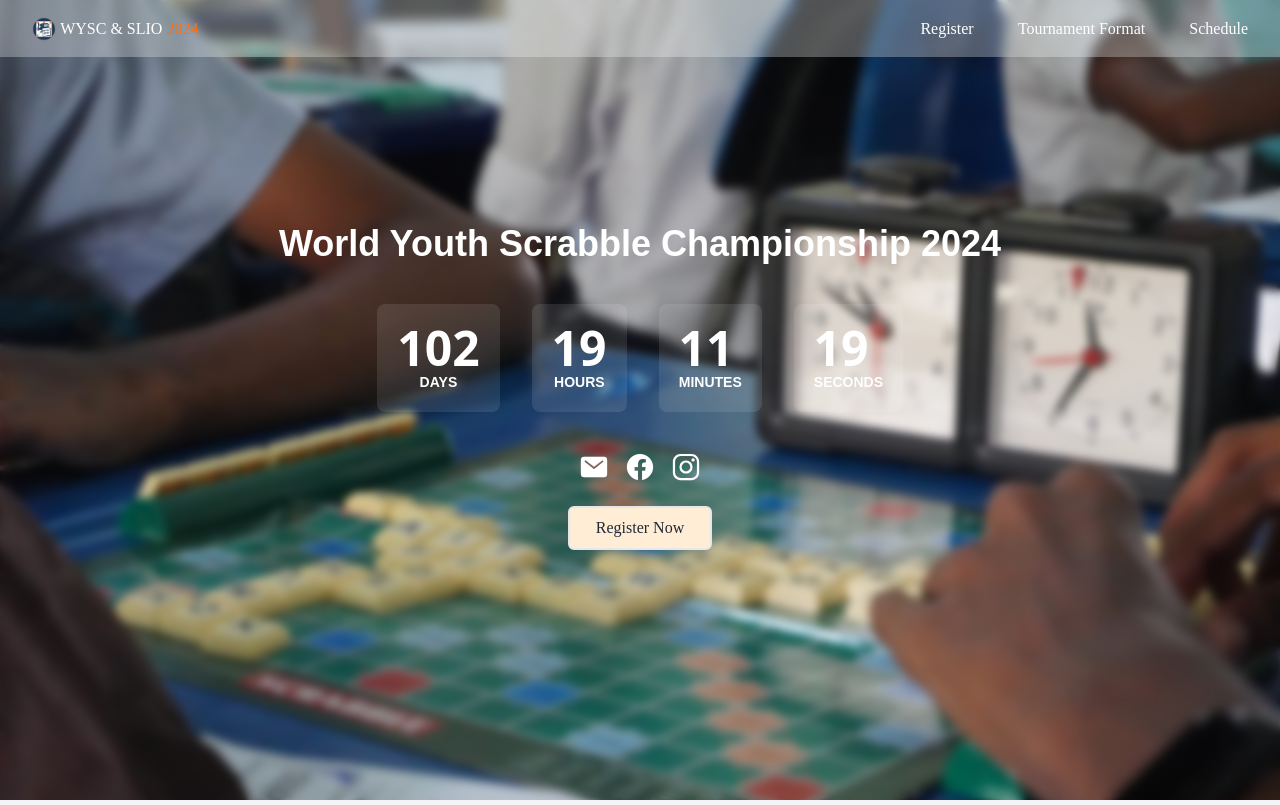
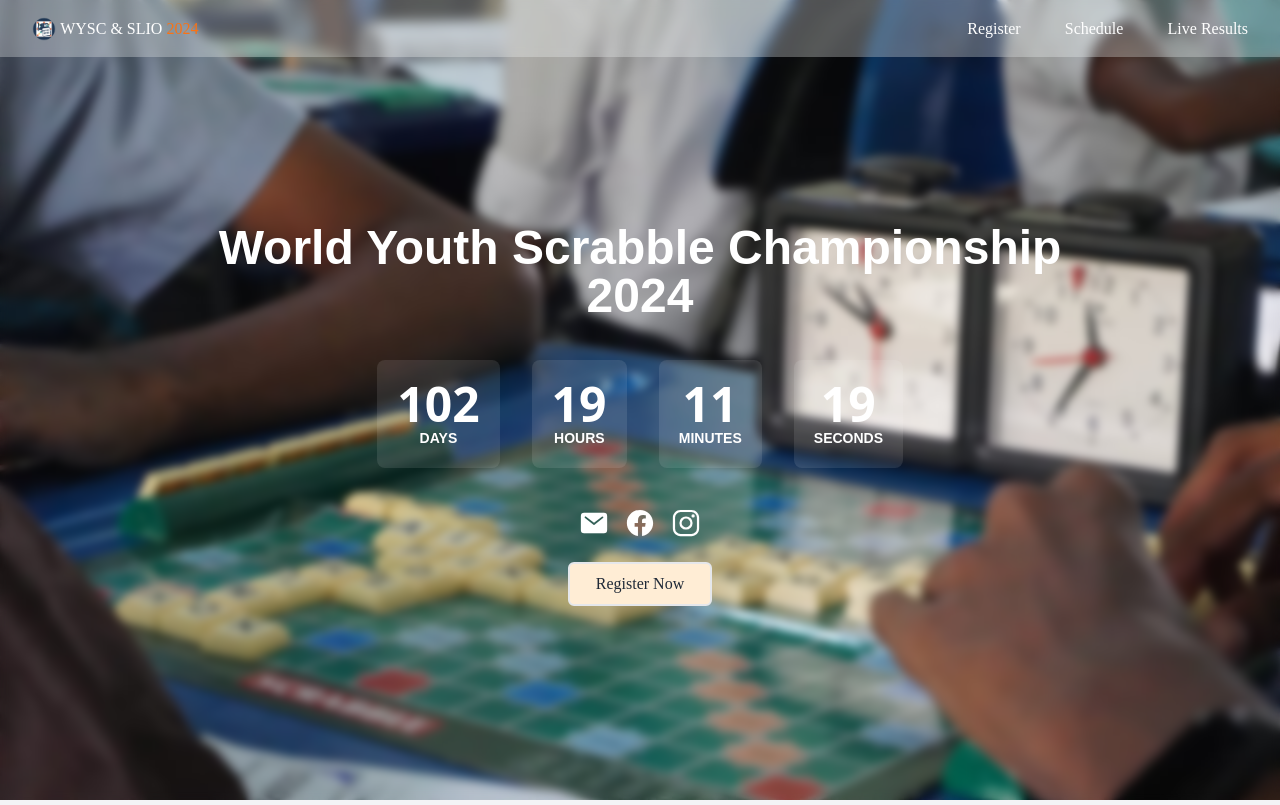
Before and after one commit to Strawberry-pumpkin/wysc-website, a Django app: page /wysc/ in a window 1280 px wide. Shown: the top 805 px of the page. Run offline with Django 4.2, Linux system fonts and the light colour scheme; some libraries are stand-ins or nearby versions; some web fonts are replaced.

Commit message:
fixed issue with js file, made the countdown responsive of wysc.html

```diff
--- a/wysc/templates/wysc.html
+++ b/wysc/templates/wysc.html
@@ -3,7 +3,7 @@
 <head>
     <meta charset="UTF-8">
     <meta name="viewport" content="width=device-width, initial-scale=1.0">
-    <title>Document</title>
+    <title>WYSC 2024</title>
     <link rel="shortcut icon" href="images/wyclogo.png" type="image/x-icon">
   <script src="https://cdn.tailwindcss.com"></script>
   <link href="https://fonts.cdnfonts.com/css/franklin-gothic?styles=17611" rel="stylesheet">
@@ -43,7 +43,6 @@
     }
 }
   </style>
-  </style>
 </head>
 <body class="antialiased text-gray-800 bg-gray-100 overflow-x-hidden" >
     <div class="fixed top-0 left-0 right-0 bg-gray-50/30  mb  -5  z-50  h-100 text-white" id="navbar">
@@ -57,8 +56,9 @@
             </div>
             <nav class="lg:block hidden space-x-10 " id="menu" >
               <a href="/accounts/signup/" class="text-base font-medium  hover:text-orange-500 block lg:inline-block">&nbsp;&nbsp;&nbsp;&nbsp;&nbsp;&nbsp;&nbsp;&nbsp;Register</a>
-              <a href="#tourney" class="text-base font-medium  hover:text-orange-500 block lg:inline-block">Tournament Format</a>
+
               <a href="#" class="text-base font-medium  hover:text-orange-500 block lg:inline-block">Schedule</a>
+              <a href="#" class="text-base font-medium  hover:text-orange-500 block lg:inline-block">Live Results</a>
 
             </nav>
             <button class="lg:hidden">
@@ -70,24 +70,24 @@
 
       </div>
       <div class="h-screen w-full bg-[url('/static/images/wyscbg.jpeg')] overflow-x-hidden bg-cover bg-no-repeat">
-        <div class="backdrop-blur-sm h-screen w-screen absolute top-0 left-0 p-36 ">
-            <p class="text-4xl font-extrabold text-center py-10 mt-10 text-white">World Youth Scrabble Championship 2024</p>
+        <div class="backdrop-blur-sm h-screen w-screen absolute top-0 left-0 md:p-36 py-24 md:px-0  ">
+            <p class="text-4xl md:text-5xl font-extrabold text-center py-10 mt-10 text-white w-screen p-2">World Youth Scrabble Championship <br> 2024</p>
 
-            <div class="flex justify-center space-x-8 text-5xl font-bold text-white ">
-                <div class="bg-gray-50/10 backdrop-blur-sm p-5 rounded-lg">
+            <div class="flex justify-center space-x-4 md:space-x-8 text-4xl  text-center md:text-5xl font-bold text-white ">
+                <div class="bg-gray-50/10 backdrop-blur-sm md:p-5 p-2 rounded-lg">
                   <span id="days" class="text-center">35</span>
                   <p class="text-sm text-center">DAYS</p>
                 </div>
 
-                <div class="bg-gray-50/10 backdrop-blur-sm p-5 rounded-lg">
+                <div class="bg-gray-50/10 backdrop-blur-sm md:p-5 p-2 rounded-lg">
                   <span id="hours" class="text-center">07</span>
                   <p class="text-sm text-center">HOURS</p>
                 </div>
-                <div class="bg-gray-50/10 backdrop-blur-sm p-5 rounded-lg">
+                <div class="bg-gray-50/10 backdrop-blur-sm md:p-5 p-2 rounded-lg">
                   <span id="minutes" class="text-center">23</span>
                   <p class="text-sm text-center">MINUTES</p>
                 </div>
-                <div class="bg-gray-50/10 backdrop-blur-sm p-5 rounded-lg">
+                <div class="bg-gray-50/10 backdrop-blur-sm md:p-5 p-2 rounded-lg">
                   <span id="seconds" class="text-center">09</span>
                   <p class="text-sm text-center">SECONDS</p>
                 </div>
@@ -116,7 +116,7 @@
                 ><ion-icon class="hover:text-orange-500 text-white" name="logo-instagram"></ion-icon>
                 </a>
               </div>
-              <a href='#'  class="m-auto max-w-36 text-center border-2 font-medium hover:text-orange-500 bg-orange-100 block hover:border-orange-500 px-5 py-2 rounded-md">Register Now</a>
+              <a href='/accounts/signup/'  class="m-auto max-w-36 text-center border-2 font-medium hover:text-orange-500 bg-orange-100 block hover:border-orange-500 px-5 py-2 rounded-md">Register Now</a>
         </div>
         </div>
 
```
